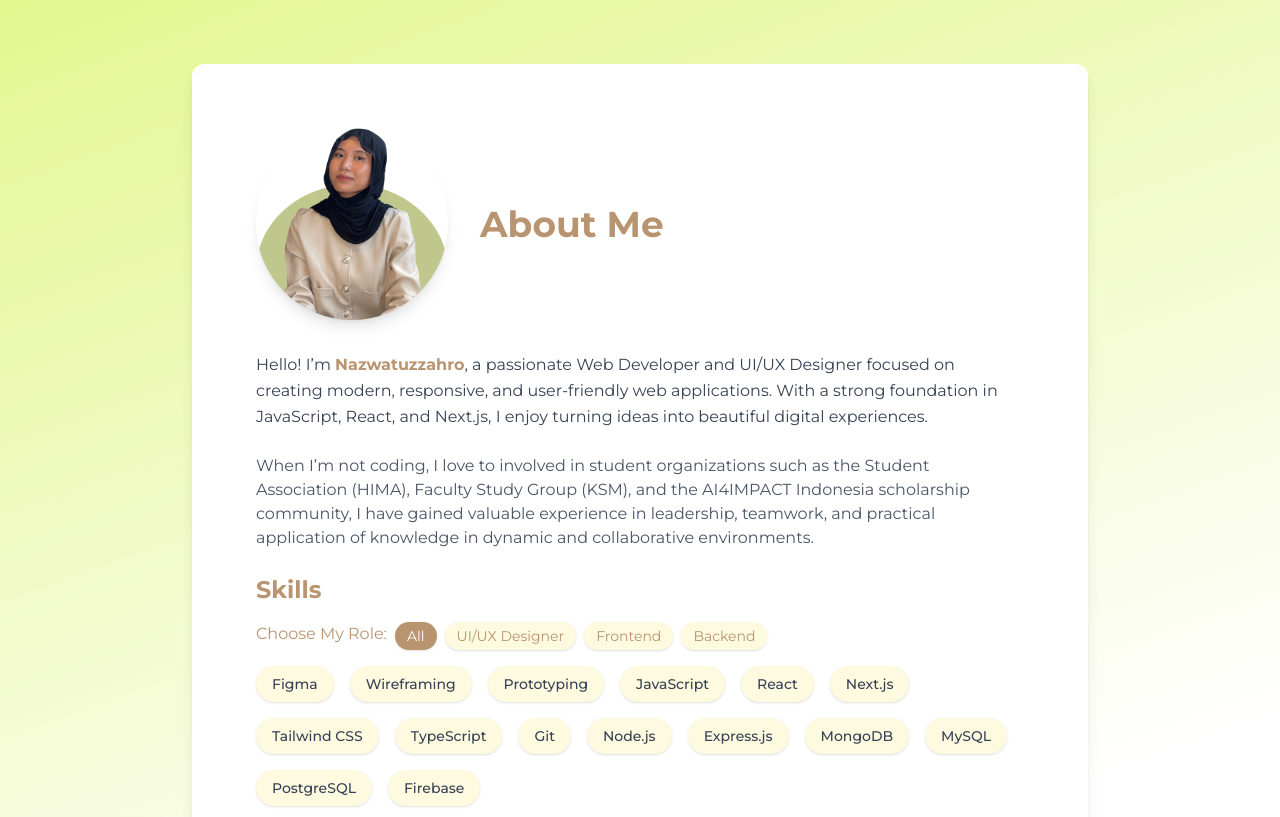
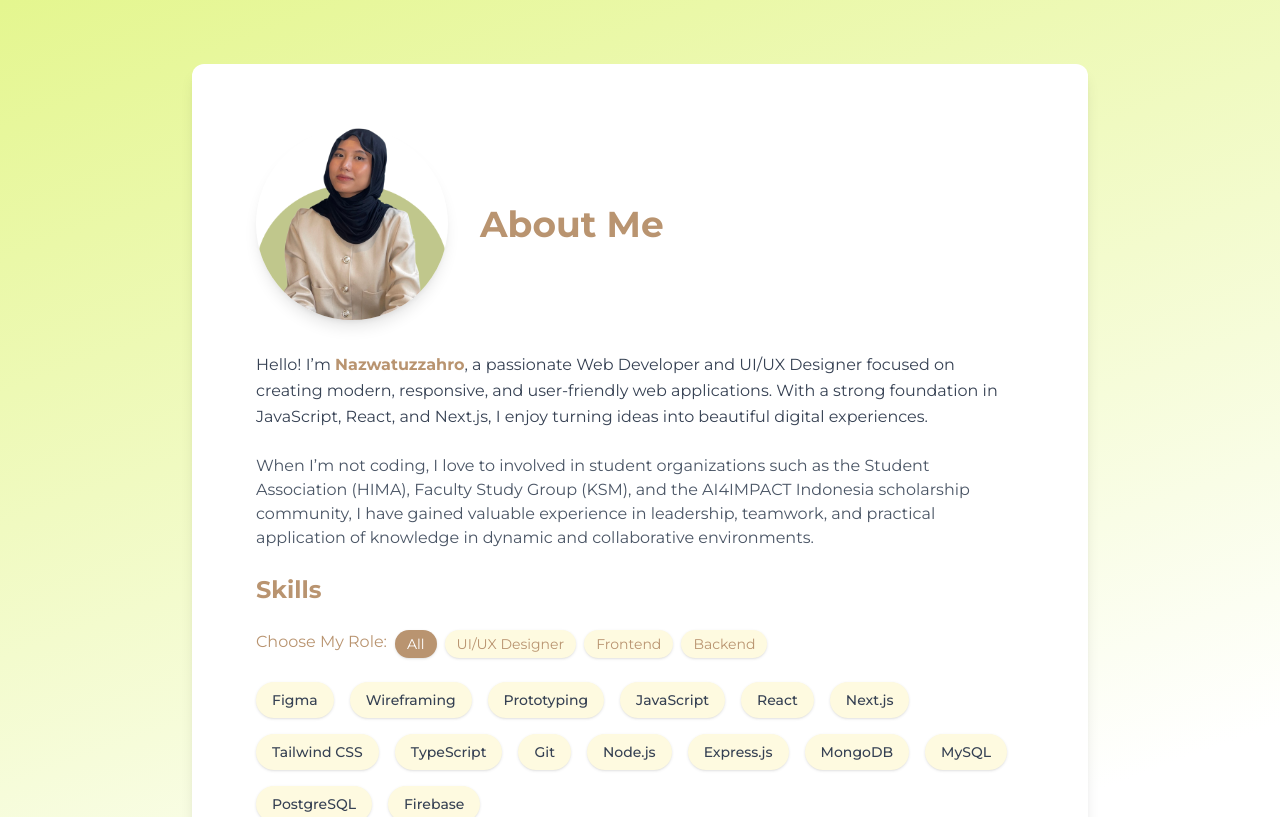
Before and after one commit to nazwatuzzahro-asset/Hello-Nazwa-Website-Portfolio, a Next.js app: page /about in a window 1280 px wide. Shown: the top 817 px of the page. Built offline with nearby package versions, Linux system fonts and the light colour scheme.

Commit message:
Perbaikan About

```diff
--- a/src/app/components/About.tsx
+++ b/src/app/components/About.tsx
@@ -99,13 +99,13 @@ export default function AboutMe() {
               Skills
             </h2>
             {/* Filter Buttons */}
-            <div className="flex flex-wrap gap-2 mb-4">
-                <p className="text-[#B99470]">Choose My Role:</p>
+<div className="flex gap-2 mb-4 overflow-x-auto scrollbar-thin scrollbar-thumb-[#B99470] scrollbar-track-gray-200 whitespace-nowrap py-2">
+  <p className="text-[#B99470] flex-shrink-0">Choose My Role:</p>
   {roles.map((role) => (
     <button
       key={role}
       onClick={() => setSelectedRole(role)}
-                  className={`px-3 py-1 rounded-full text-sm shadow ${
+      className={`px-3 py-1 rounded-full text-sm shadow flex-shrink-0 ${
         selectedRole === role
           ? "bg-[#B99470] text-white"
           : "bg-[#FEFAE0] text-[#B99470]"
@@ -115,6 +115,7 @@ export default function AboutMe() {
     </button>
   ))}
 </div>
+
             {/* Skills List */}
             <ul className="flex flex-wrap gap-3 sm:gap-4 text-gray-700">
               {filteredSkills.map((skill) => (
```
Lines whose indentation alone changed are shown as unchanged.
